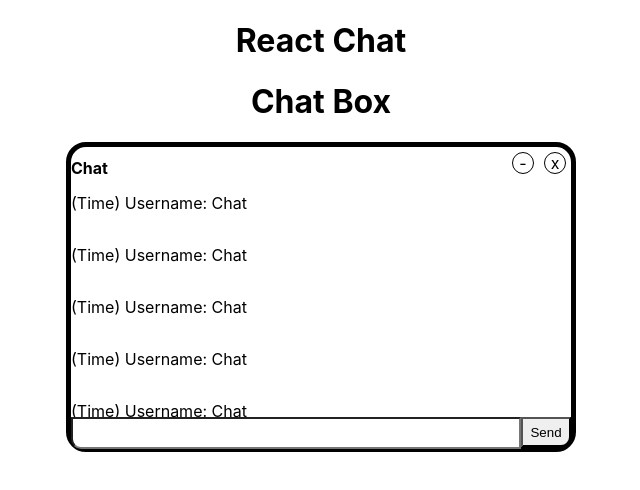
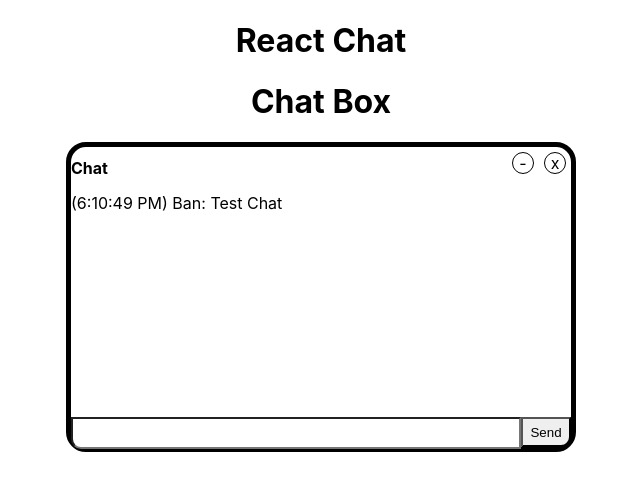
Before and after one commit to Bernard-Calma/react-chat, a React (Create React App) app: page / in a window 1280 px wide. Shown: the top 490 px of the page, without its empty margins (319-959 px from the left). Built offline with nearby package versions, Linux system fonts and the light colour scheme.

Commit message:
added chatRecord model and for make array show up as chat component

```diff
--- a/src/components/Chat.js
+++ b/src/components/Chat.js
@@ -5,7 +5,7 @@ class Chat extends React.Component{
     render(){
         return(
             <div>
-                <p className = "chat">(Time) Username: Chat</p>
+                <p className = "chat">({this.props.time}) {this.props.username}: {this.props.chat}</p>
             </div>
         )
     }
--- a/src/components/Main.js
+++ b/src/components/Main.js
@@ -2,12 +2,19 @@ import React from "react";
 import "./Main.css"
 
 import Chat from "./Chat";
-
+import chatRecords from "../models/chatRecords"
+console.log(chatRecords)
 /*
     Main Component
 */
 class Main extends React.Component {
-
+    constructor(props){
+        super(props)
+        this.state = {
+            chat: "",
+            chatRecords: chatRecords
+        }
+    }
     render(){
         return(
             <>
@@ -22,12 +29,11 @@ class Main extends React.Component {
                         </div>
                     </div>
                     <div className = "chatContainer">
-                        <Chat />
-                        <Chat />
-                        <Chat />
-                        <Chat />
-                        <Chat />
-                        <Chat />
+                        {this.state.chatRecords.map((chat, index) => {
+                            return(
+                                <Chat key={index} time = {chat.time} username = {chat.username} chat = {chat.chat}/>
+                            )
+                        })}
                     </div>
                     <div className = "chatInput">
                         <input type="text"/>
--- /dev/null
+++ b/src/models/chatRecords.js
@@ -0,0 +1,10 @@
+// Sample Chat Database
+const chatRecords = [
+    {
+        time: new Date().toLocaleTimeString(),
+        username: "Ban",
+        chat: "Test Chat"
+    }
+];
+
+export default chatRecords
```
